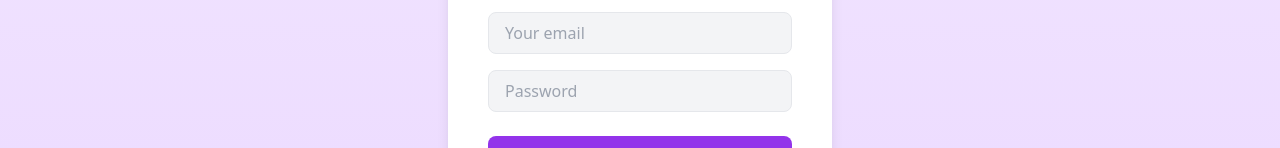
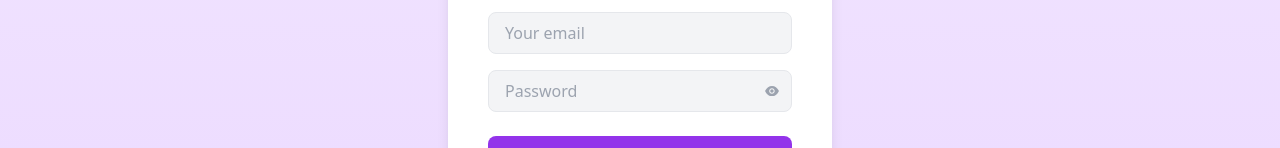
Before and after one commit to GreatnessGrace/Task-Manager, a Next.js app in the folder my-task-app/: page /auth/login in a window 1280 px wide. Shown: the part 336-484 px from the top of the page. Built offline with nearby package versions, Linux system fonts and the light colour scheme.

Commit message:
react icon in login page

```diff
--- a/my-task-app/src/app/auth/login/page.tsx
+++ b/my-task-app/src/app/auth/login/page.tsx
@@ -3,10 +3,12 @@
 import React, { useState } from 'react';
 import { signIn } from 'next-auth/react';
 import { useRouter } from 'next/navigation';
+import { AiFillEye, AiFillEyeInvisible } from 'react-icons/ai'; // Import icons
 
 const LoginPage: React.FC = () => {
   const [email, setEmail] = useState('');
   const [password, setPassword] = useState('');
+  const [showPassword, setShowPassword] = useState(false); // State to toggle password visibility
   const router = useRouter();
 
   const handleSubmit = async (e: React.FormEvent) => {
@@ -40,16 +42,23 @@
               className="w-full px-4 py-2 border rounded-lg focus:outline-none focus:border-gray-400 bg-gray-100"
             />
           </div>
-          <div className="mb-6">
+          <div className="mb-6 relative"> {/* Add relative positioning */}
             {/* <label className="block text-left mb-2 text-sm font-medium text-gray-600">Password:</label> */}
             <input
-              type="password"
+              type={showPassword ? 'text' : 'password'} // Toggle input type
               value={password}
               placeholder='Password'
               onChange={(e) => setPassword(e.target.value)}
               required
               className="w-full px-4 py-2 border rounded-lg focus:outline-none focus:border-gray-400 bg-gray-100"
             />
+            <button
+              type="button"
+              onClick={() => setShowPassword(!showPassword)} // Toggle password visibility
+              className="absolute inset-y-0 right-0 flex items-center px-3 text-gray-400"
+            >
+              {showPassword ? <AiFillEyeInvisible /> : <AiFillEye />}
+            </button>
           </div>
           <button
             type="submit"
```
